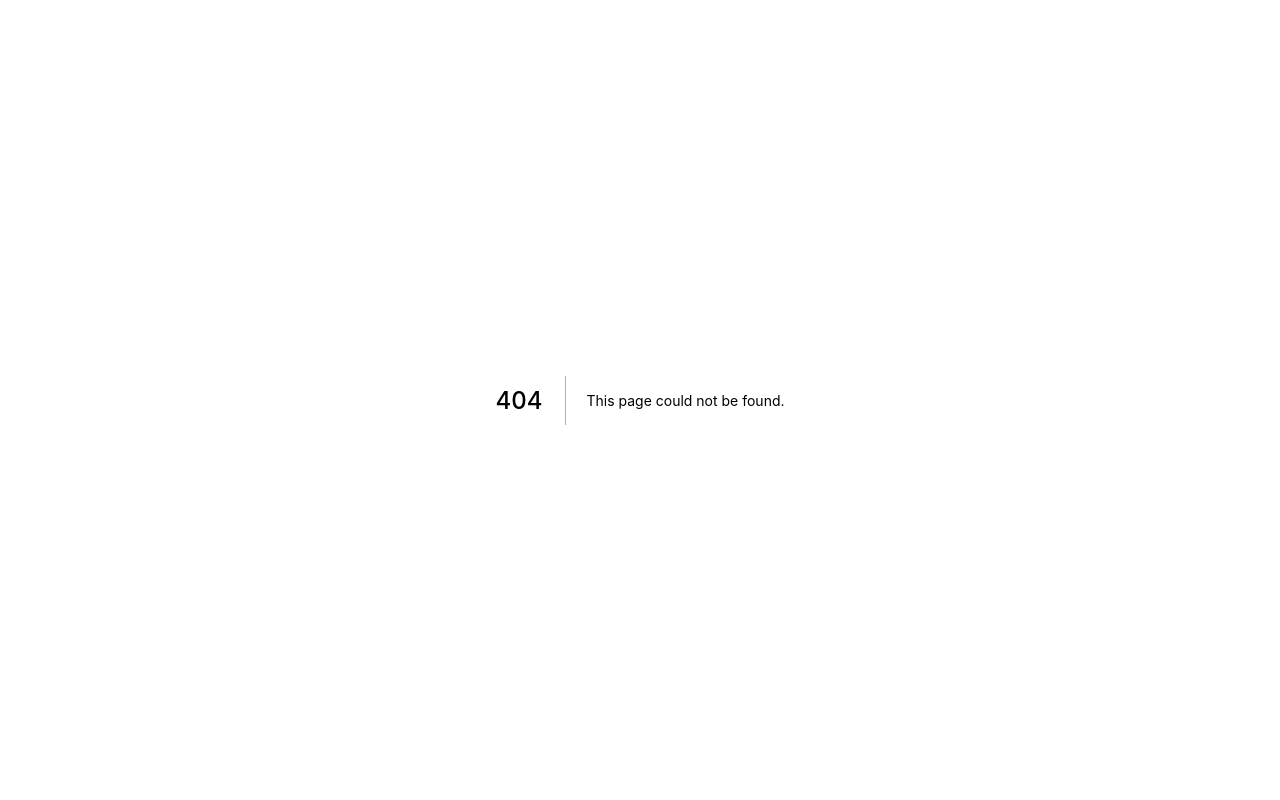
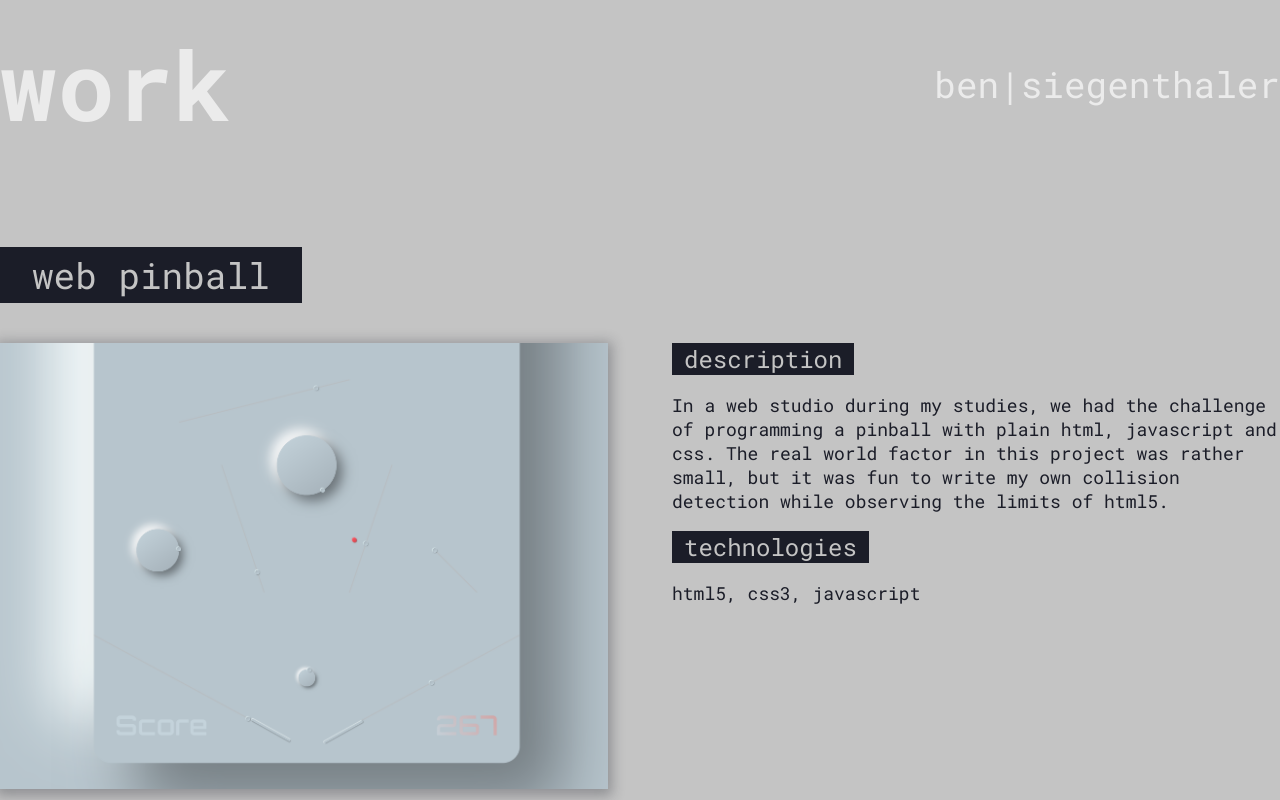
Before and after one commit to I3enito/portfolio, a Next.js app: page /work in a window 1280 px wide. Before the commit this address had no page. Built offline with nearby package versions, Linux system fonts and the light colour scheme.

Commit message:
update work page

```diff
--- /dev/null
+++ b/pages/work.jsx
@@ -0,0 +1,67 @@
+import Head from "next/head";
+import Link from "next/link";
+import classNames from "classnames";
+import Image from "next/image";
+import styles from "../styles/Work.module.css";
+
+export default function Home() {
+  return (
+    <div className={styles.container}>
+      <Head>
+        <title>ben|siegenthaler|work</title>
+        <link rel="icon" href="/favicon.ico" />
+      </Head>
+      <header className={styles.header}>
+        <h1 className={styles.pageTitle}>work</h1>
+        <h1 className={styles.title}>ben|siegenthaler</h1>
+      </header>
+
+      <main className={styles.main}>
+        <div className={styles.highlightContainer}>
+          <h3 className={styles.styledH3}>web pinball</h3>
+        </div>
+        <div className={styles.flexContainer}>
+          <div className={styles.leftColumn}>
+            <div className={styles.imageContainer}>
+              <Image
+                src="/images/web-pinball.png"
+                alt="Picture of the author"
+                layout="responsive"
+                height={1834}
+                width={2499}
+              />
+            </div>
+          </div>
+
+          <div className={styles.rightColumn}>
+            <div className={styles.highlightContainerSmall}>
+              <h4 className={styles.styledH4}>description</h4>
+            </div>
+            <p className={styles.paragraph}>
+              In a web studio during my studies, we had the challenge of
+              programming a pinball with plain html, javascript and css. The
+              real world factor in this project was rather small, but it was fun
+              to write my own collision detection while observing the limits of
+              html5.
+            </p>
+            <div className={styles.highlightContainerSmall}>
+              <h4 className={styles.styledH4}>technologies</h4>
+            </div>
+            <p className={styles.paragraph}>html5, css3, javascript</p>
+          </div>
+        </div>
+      </main>
+
+      {/* <footer className={styles.footer}>
+        <a
+          href="https://vercel.com?utm_source=create-next-app&utm_medium=default-template&utm_campaign=create-next-app"
+          target="_blank"
+          rel="noopener noreferrer"
+        >
+          Powered by{" "}
+          <img src="/vercel.svg" alt="Vercel Logo" className={styles.logo} />
+        </a>
+      </footer> */}
+    </div>
+  );
+}
--- a/styles/Home.module.css
+++ b/styles/Home.module.css
@@ -13,6 +13,7 @@
   font-size: 36px;
   color: #c4c4c4;
   text-align: center;
+  font-weight: 500;
 }
 
 .main {
--- /dev/null
+++ b/styles/Work.module.css
@@ -0,0 +1,97 @@
+.container {
+  min-height: 100vh;
+  display: block;
+  background-color: #c4c4c4;
+}
+
+.header {
+  width: 100%;
+  max-width: 1400px;
+  margin: auto;
+  padding: 20px 0;
+  display: flex;
+  justify-content: space-between;
+  align-items: center;
+}
+
+.pageTitle {
+  color: #ebebeb;
+  font-size: 96px;
+  font-weight: bold;
+  flex-basis: auto;
+  margin: 0;
+  padding: 0;
+}
+
+.title {
+  font-size: 36px;
+  color: #ebebeb;
+  text-align: center;
+  flex-basis: auto;
+  margin: 0;
+  padding: 0;
+  font-weight: 500;
+}
+
+.main {
+  max-width: 1400px;
+  margin: auto;
+  display: flex;
+  flex-wrap: wrap;
+  margin-top: 80px;
+}
+
+.flexContainer {
+  display: flex;
+  flex-wrap: wrap;
+  flex-grow: 0;
+  flex-basis: 100%;
+  margin-top: 40px;
+}
+
+.leftColumn {
+  display: block;
+  flex-basis: 50%;
+  padding-right: 32px;
+}
+
+.rightColumn {
+  display: block;
+  flex-basis: 50%;
+  padding-left: 32px;
+}
+
+.highlightContainer {
+  background-color: #1b1d28;
+  padding: 4px 32px;
+}
+
+.highlightContainerSmall {
+  background-color: #1b1d28;
+  padding: 0 12px;
+  width: fit-content;
+}
+
+.styledH3 {
+  color: #c4c4c4;
+  margin: 0;
+  font-size: 36px;
+  font-weight: 500;
+}
+
+.styledH4 {
+  color: #c4c4c4;
+  margin: 0;
+  font-size: 24px;
+  font-weight: 500;
+}
+
+.imageContainer {
+  width: 100%;
+  box-shadow: 0px 3px 12px 4px rgba(27, 29, 40, 0.3);
+}
+
+.paragraph {
+  color: #1b1d28;
+  font-size: 18px;
+}
```
Also changed, not shown: pages/index.jsx (renamed from pages/index.js, +4 -3 lines), public/images/web-pinball.png (added).
